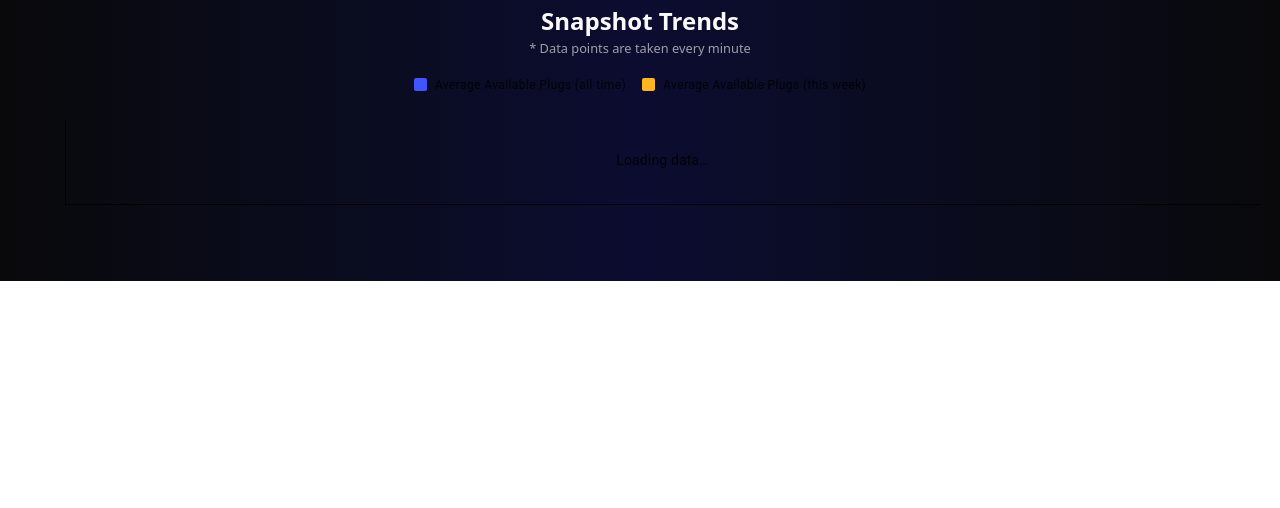
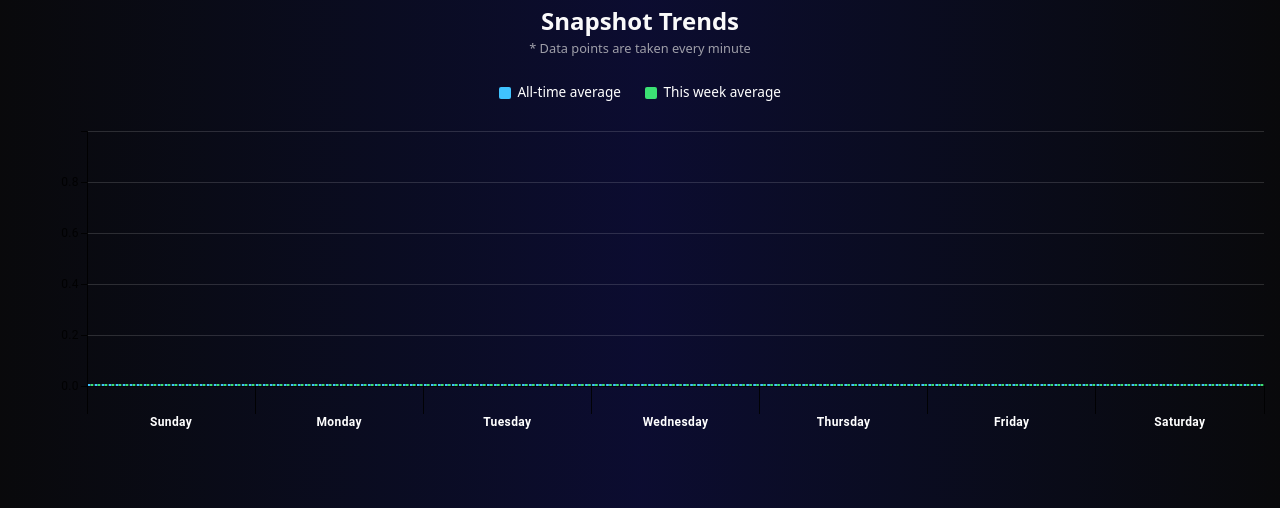
Before and after one commit to DanPlayz0/lsb-parking-frontend, a React (Vite) app: page / in a window 1280 px wide. Shown: the part 618-1126 px from the top of the page. Before the commit the page ends 899 px from the top, so only its background shows below. Built offline with nearby package versions, Linux system fonts and the light colour scheme; no server answers.

Commit message:
feat: Add labels for day of week, and make chart themed lighter

```diff
--- a/src/App.tsx
+++ b/src/App.tsx
@@ -19,6 +19,10 @@ import { useLiveSnapshots } from './utils/useLiveSnapshots';
 import RelativeTime from './components/relative-time';
 import { BarChart } from '@mui/x-charts';
 
+const DAY_NAMES = ['Sunday', 'Monday', 'Tuesday', 'Wednesday', 'Thursday', 'Friday', 'Saturday'];
+const ALL_TIME_COLOR = 'oklch(0.8 0.2 250)';
+const THIS_WEEK_COLOR = 'oklch(0.8 0.2 150)';
+
 function sortStations(snapshots: LatestSnapshot[], sort: string) {
   if (sort === 'name') {
     snapshots.sort((a, b) => a.name.localeCompare(b.name));
@@ -35,8 +39,95 @@ function sortStations(snapshots: LatestSnapshot[], sort: string) {
 }
 
 function formatChartLabel(data: AllTimeWeeklyHourlyAverage | ThisWeeklyHourlyAverage) {
-  const day = ['Sunday', 'Monday', 'Tuesday', 'Wednesday', 'Thursday', 'Friday', 'Saturday'][data.day_of_week_num];
-  return `${day} ${data.hour_label} PST - ${data.avg_available || 0} avg available`;
+  const day = DAY_NAMES[data.day_of_week_num];
+  return `${day} ${data.hour_label} PT - ${data.avg_available || 0} avg available`;
+}
+
+function formatHourLabel(hour: number) {
+  const hour12 = hour % 12 || 12;
+  return `${hour12.toString().padStart(2, '0')} ${hour < 12 ? 'AM' : 'PM'}`;
+}
+
+function weeklyHourKey(point: AllTimeWeeklyHourlyAverage) {
+  return `${point.day_of_week_num}-${point.hour_num}`;
+}
+
+function fillMissingWeeklyHours<T extends AllTimeWeeklyHourlyAverage>(data: T[]): T[] {
+  const pointsByHour = new Map(data.map((point) => [weeklyHourKey(point), point]));
+
+  return Array.from({ length: 7 * 24 }, (_, index) => {
+    const day = Math.floor(index / 24);
+    const hour = index % 24;
+    return pointsByHour.get(`${day}-${hour}`) ?? {
+      day_of_week_num: day,
+      hour_num: hour,
+      hour_label: formatHourLabel(hour),
+      avg_available: 0,
+    } as T;
+  });
+}
+
+function WeeklyHourlyChart({
+  allTime,
+  thisWeek,
+}: {
+  allTime: AllTimeWeeklyHourlyAverage[];
+  thisWeek: ThisWeeklyHourlyAverage[];
+}) {
+  const maximum = Math.max(1, ...allTime.map((point) => point.avg_available), ...thisWeek.map((point) => point.avg_available));
+  const visibleBarValue = (value: number) => value === 0 ? Number.EPSILON : value;
+
+  return (
+    <div className="weekly-chart">
+      <div className="chart-legend" aria-label="Chart legend">
+        <span><i style={{ backgroundColor: ALL_TIME_COLOR }} />All-time average</span>
+        <span><i style={{ backgroundColor: THIS_WEEK_COLOR }} />This week average</span>
+      </div>
+      <BarChart
+        height={360}
+        hideLegend
+        grid={{ horizontal: true }}
+        margin={{ top: 12, right: 16, bottom: 68, left: 42 }}
+        series={[
+          {
+            label: 'Average Available Plugs (all time)',
+            data: allTime.map((point) => visibleBarValue(point.avg_available || Number.EPSILON)),
+            color: ALL_TIME_COLOR,
+            minBarSize: 2,
+            valueFormatter: (_, context) => formatChartLabel(allTime[context.dataIndex]),
+          },
+          {
+            label: 'Average Available Plugs (this week)',
+            data: thisWeek.map((point) => visibleBarValue(point.avg_available || Number.EPSILON)),
+            color: THIS_WEEK_COLOR,
+            minBarSize: 2,
+            valueFormatter: (_, context) => formatChartLabel(thisWeek[context.dataIndex]),
+          },
+        ]}
+        xAxis={[{
+          scaleType: 'band',
+          // Band-axis values must be unique. Reusing the same 24 hour labels for
+          // every day collapses the domain and makes the chart stop at the last
+          // hour that has data instead of reserving all 168 weekly slots.
+          data: allTime.map(weeklyHourKey),
+          valueFormatter: (value) => formatHourLabel(Number(value.split('-')[1])),
+          tickLabelInterval: (_value, index) => index % 6 === 0,
+          groups: [{
+            getValue: (_value, index) => DAY_NAMES[Math.floor(index / 24)],
+            tickSize: 28,
+            tickLabelStyle: { fill: '#fff', fontWeight: 600 },
+          }],
+        }]}
+        yAxis={[{ min: 0, max: maximum }]}
+        sx={{
+          backgroundColor: 'transparent',
+          '& .MuiChartsAxis-tickLabel': { fill: '#fff' },
+          '& .MuiChartsAxis-line, & .MuiChartsAxis-tick': { stroke: 'rgba(255, 255, 255, 0.55)' },
+          '& .MuiChartsGrid-line': { stroke: 'rgba(255, 255, 255, 0.14)' },
+        }}
+      />
+    </div>
+  );
 }
 
 function formatTimestamp(timestamp: string) {
@@ -59,8 +150,8 @@ function stationStatusClass(station: LatestSnapshot) {
 
 function App() {
   const { snapshots: rawLatestSnapshots, refreshedAt, status, forceRefresh, paused } = useLiveSnapshots();
-  const [weeklyHourly, setWeeklyHourly] = useState<AllTimeWeeklyHourlyAverage[]>([]);
-  const [thisWeeklyHourly, setThisWeeklyHourly] = useState<ThisWeeklyHourlyAverage[]>([]);
+  const [weeklyHourly, setWeeklyHourly] = useState<AllTimeWeeklyHourlyAverage[]>(fillMissingWeeklyHours([]));
+  const [thisWeeklyHourly, setThisWeeklyHourly] = useState<ThisWeeklyHourlyAverage[]>(fillMissingWeeklyHours([]));
   const [parkingFaculty, setParkingFaculty] = useState(false);
   const [sortBy, setSortBy] = useState('name');
 
@@ -70,10 +161,10 @@ function App() {
   }, [rawLatestSnapshots, sortBy, parkingFaculty]);
 
   useAlignedInterval(() => {
-    void Promise.all([fetchWeeklyHourlyAverages(), fetchThisWeeklyHourlyAverages()])
+    void Promise.allSettled([fetchWeeklyHourlyAverages(), fetchThisWeeklyHourlyAverages()])
       .then(([allTime, thisWeek]) => {
-        setWeeklyHourly(allTime);
-        setThisWeeklyHourly(thisWeek);
+        setWeeklyHourly(fillMissingWeeklyHours(allTime.status === 'fulfilled' ? allTime.value : []));
+        setThisWeeklyHourly(fillMissingWeeklyHours(thisWeek.status === 'fulfilled' ? thisWeek.value : []));
       })
       .catch((error) => console.error('Unable to refresh historical averages:', error));
   }, 15, true, !paused);
@@ -156,22 +247,7 @@ function App() {
             * Data points are taken every minute
           </p>
           <div className="chart-container">
-            <BarChart
-              style={{ background: 'transparent' }}
-              loading={weeklyHourly.length === 0 || thisWeeklyHourly.length === 0}
-              series={[
-                {
-                  label: 'Average Available Plugs (all time)',
-                  data: weeklyHourly.map((point) => point.avg_available || 0),
-                  valueFormatter: (_, context) => formatChartLabel(weeklyHourly[context.dataIndex]),
-                },
-                {
-                  label: 'Average Available Plugs (this week)',
-                  data: thisWeeklyHourly.map((point) => point.avg_available || 0),
-                  valueFormatter: (_, context) => formatChartLabel(thisWeeklyHourly[context.dataIndex]),
-                },
-              ]}
-            />
+            <WeeklyHourlyChart allTime={weeklyHourly} thisWeek={thisWeeklyHourly} />
           </div>
         </div>
       </div>
```
